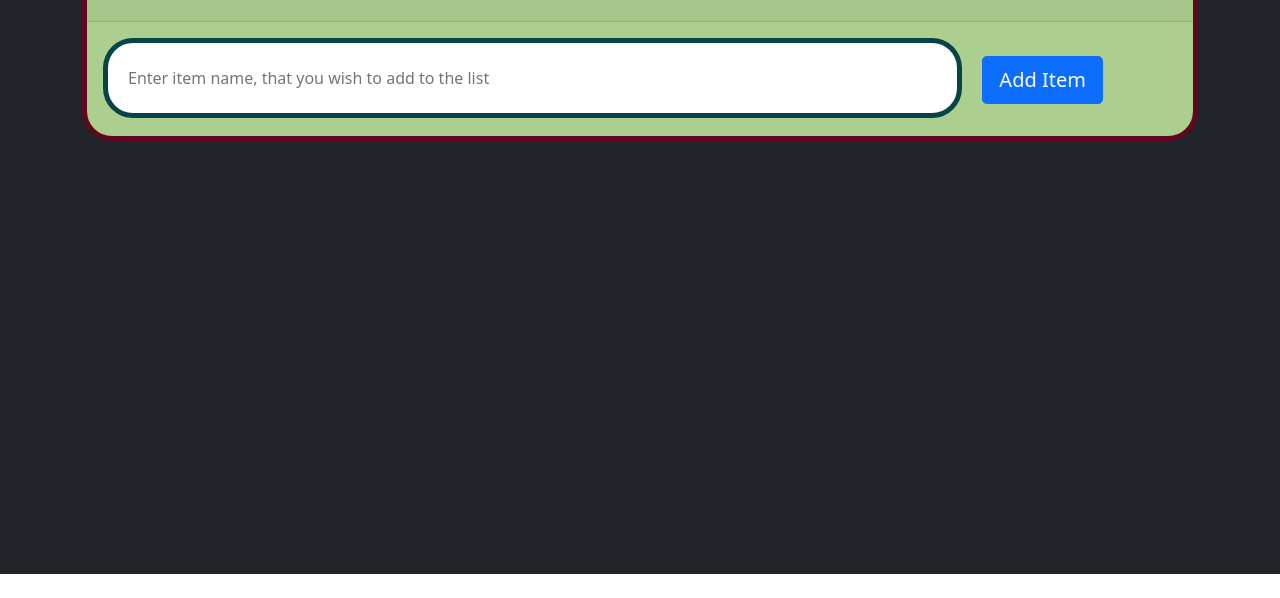
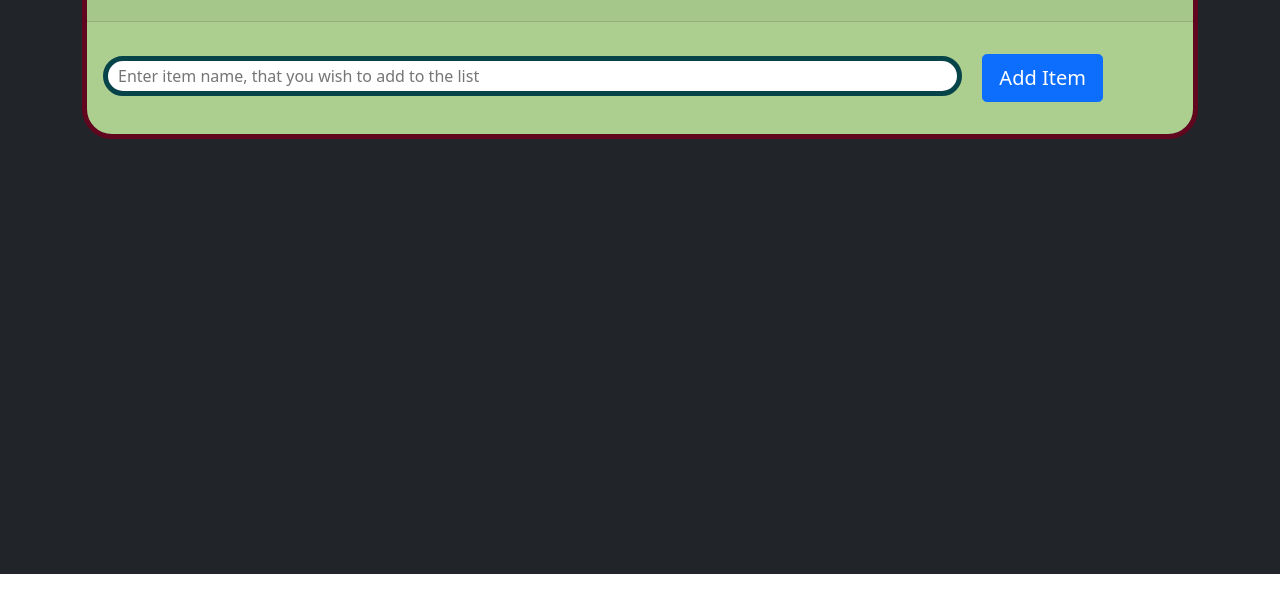
Before and after one commit to XElderX/Sprint_No4, a plain HTML site: page index.html in a window 1280 px wide. Shown: the part 282-880 px from the top of the page. Drawn offline with nearby package versions, Linux system fonts and the light colour scheme.

Commit message:
fixed input field heigth size

```diff
--- a/assets/style.css
+++ b/assets/style.css
@@ -9,10 +9,10 @@ section{
 }
 input {
     width: 80%;
-    height: 10vh;
+    height: 5vh;
     border: 5px solid #07444a;
     border-radius: 30px;
-    padding: 20px;
+    padding: 10px;
 
 }
 
```
